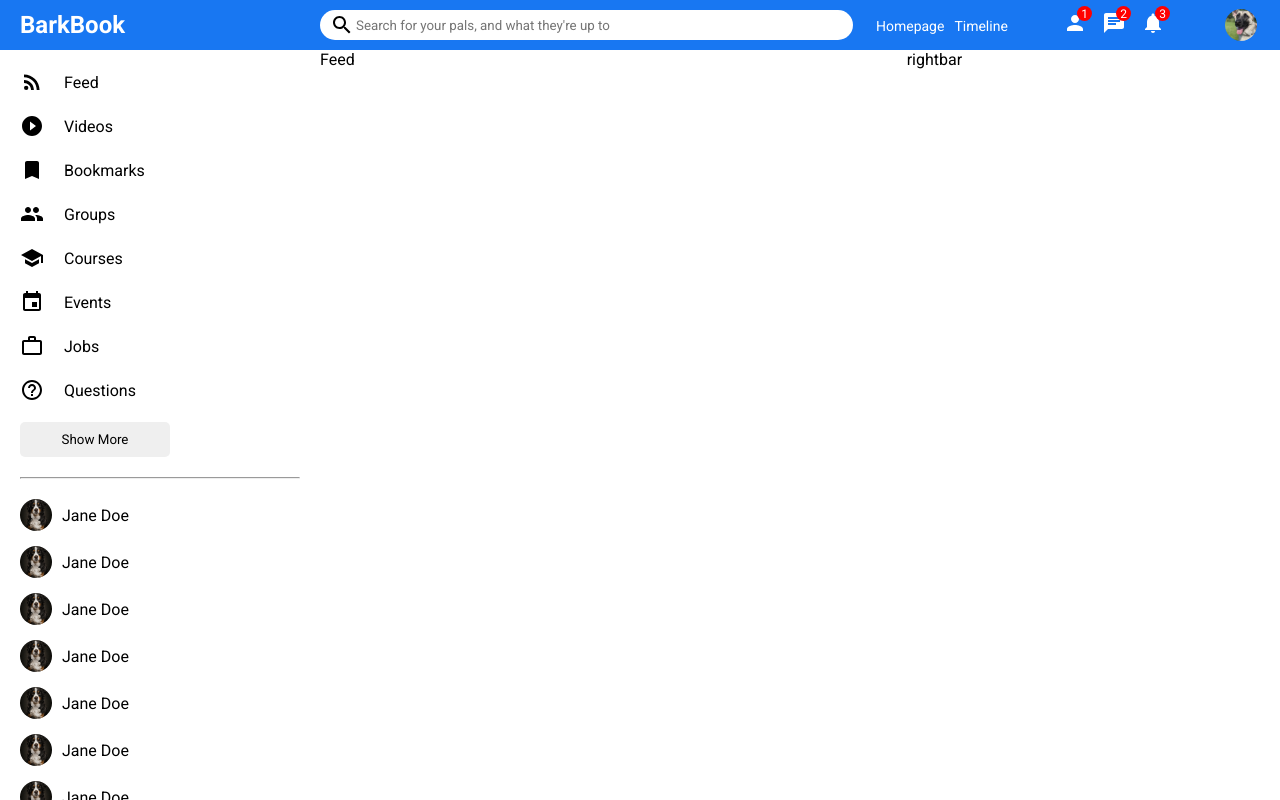
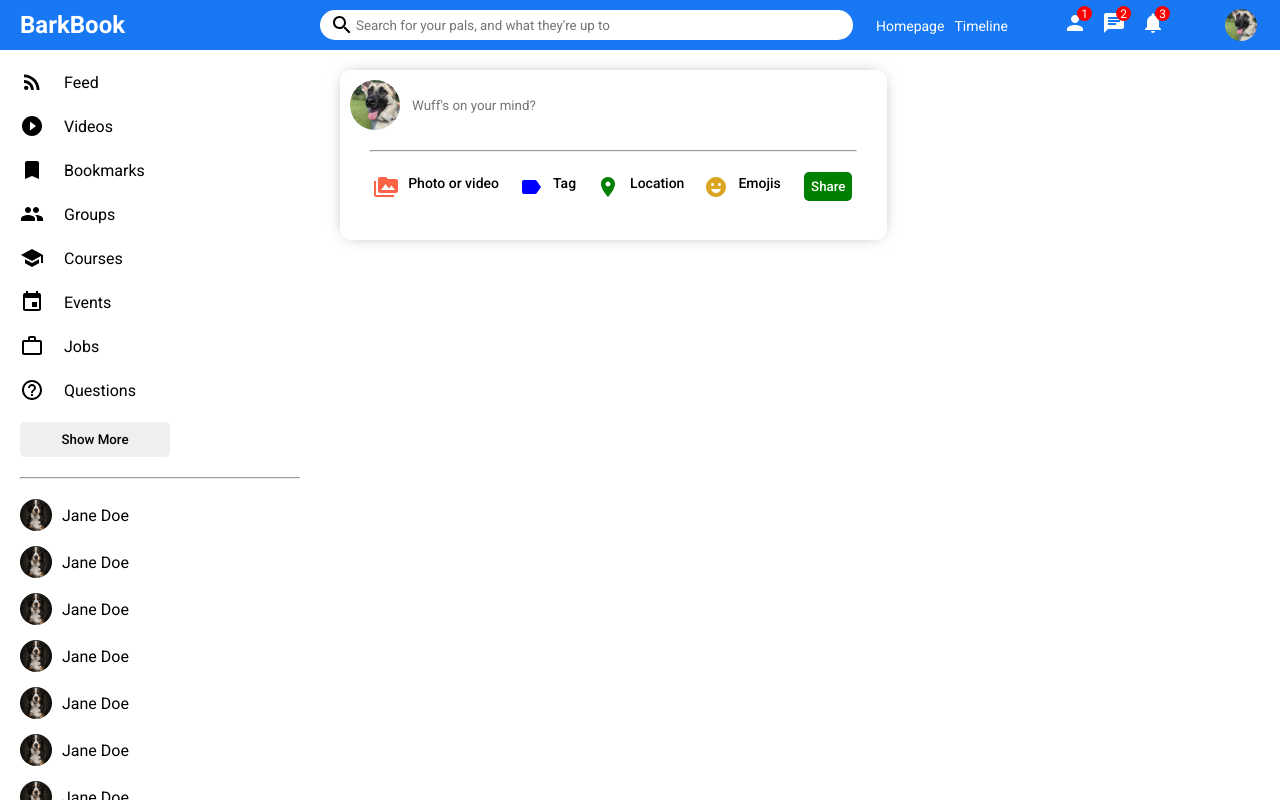
Before and after one commit to hamrajk/barbook-frontend, a React (Create React App) app: page / in a window 1280 px wide. Built offline with nearby package versions, Linux system fonts and the light colour scheme.

Commit message:
Added the component for sharing posts

```diff
--- a/public/index.html
+++ b/public/index.html
@@ -8,7 +8,7 @@
       content="Web site created using create-react-app"
     />
     <link
-      href="https://fonts.googleapis.com/css2?family=Roboto:ital,wght@0,100;0,300;0,400;0,700;1,500&display=swap"
+      href="https://fonts.googleapis.com/css2?family=Roboto:ital,wght@0,100;0,300;0,400;0,500;0,700;1,500&display=swap"
       rel="stylesheet"
     />
     <link rel="stylesheet" href="style.css" />
--- a/src/components/feed/Feed.jsx
+++ b/src/components/feed/Feed.jsx
@@ -1,5 +1,12 @@
 import "./feed.css";
+import Share from "../share/Share";
 
 export default function Feed() {
-  return <div className="feed">Feed</div>;
+  return (
+    <div className="feed">
+      <div className="feedWrapper">
+        <Share />
+      </div>
+    </div>
+  );
 }
--- a/src/components/feed/feed.css
+++ b/src/components/feed/feed.css
@@ -1,3 +1,7 @@
 .feed {
   flex: 5.5;
 }
+
+.feedWrapper {
+  padding: 20px;
+}
--- a/src/components/rightbar/Rightbar.jsx
+++ b/src/components/rightbar/Rightbar.jsx
@@ -1,5 +1,5 @@
 import "./rightbar.css";
 
 export default function Rightbar() {
-  return <div className="rightBar">rightbar</div>;
+  return <div className="rightBar"></div>;
 }
--- /dev/null
+++ b/src/components/share/Share.jsx
@@ -0,0 +1,37 @@
+import "./share.css";
+import { PermMedia, Label, Room, EmojiEmotions } from "@material-ui/icons";
+
+export default function Share() {
+  return (
+    <div className="share">
+      <div className="shareWrapper">
+        <div className="shareTop">
+          <img src="/assets/People/10.jpg" alt="" className="shareProfileImg" />
+          <input placeholder="Wuff's on your mind?" className="shareInput" />
+        </div>
+        <hr className="shareHr" />
+        <div className="shareBottom">
+          <div className="shareOptions">
+            <div className="shareOption">
+              <PermMedia htmlColor="tomato" className="shareIcon" />
+              <span className="shareOptionText">Photo or video</span>
+            </div>
+            <div className="shareOption">
+              <Label htmlColor="blue" className="shareIcon" />
+              <span className="shareOptionText">Tag</span>
+            </div>
+            <div className="shareOption">
+              <Room htmlColor="green" className="shareIcon" />
+              <span className="shareOptionText">Location</span>
+            </div>
+            <div className="shareOption">
+              <EmojiEmotions htmlColor="goldenrod" className="shareIcon" />
+              <span className="shareOptionText">Emojis</span>
+            </div>
+          </div>
+          <button className="shareButton">Share</button>
+        </div>
+      </div>
+    </div>
+  );
+}
--- /dev/null
+++ b/src/components/share/share.css
@@ -0,0 +1,76 @@
+.share {
+  width: 100%;
+  height: 170px;
+  border-radius: 10px;
+  -webkit-box-shadow: 0px 0px 17px -8px rgba(0, 0, 0, 0.63);
+  box-shadow: 0px 0px 17px -8px rgba(0, 0, 0, 0.63);
+}
+
+.shareWrapper {
+  padding: 10px;
+}
+
+.shareTop {
+  display: flex;
+  align-items: center;
+}
+
+.shareProfileImg {
+  width: 50px;
+  height: 50px;
+  border-radius: 50%;
+  object-fit: cover;
+  margin-right: 10px;
+}
+
+.shareInput {
+  border: none;
+  width: 80%;
+}
+
+.shareInput:focus {
+  outline: none;
+}
+
+.shareHr {
+  margin: 20px;
+}
+
+.shareBottom {
+  display: flex;
+  align-items: center;
+  justify-content: space-around;
+}
+
+.shareOption {
+  display: flex;
+  margin-left: 20px;
+}
+
+.shareOptions {
+  display: flex;
+  align-items: center;
+  margin-right: 15px;
+  cursor: pointer;
+}
+
+.shareIcon {
+  font-size: 18px;
+  margin-right: 10px;
+}
+
+.shareOptionText {
+  font-size: 14px;
+  font-weight: 500;
+}
+
+.shareButton {
+  border: none;
+  padding: 7px;
+  border-radius: 5px;
+  background-color: green;
+  font-weight: 500;
+  margin-right: 20px;
+  cursor: pointer;
+  color: white;
+}
```
